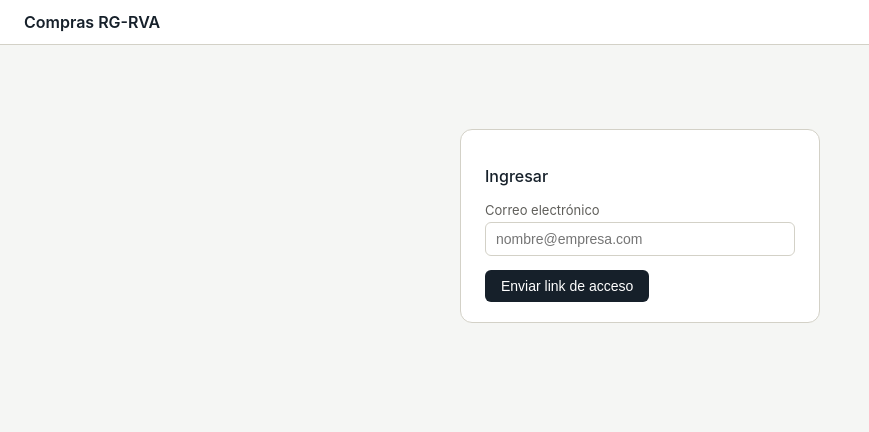
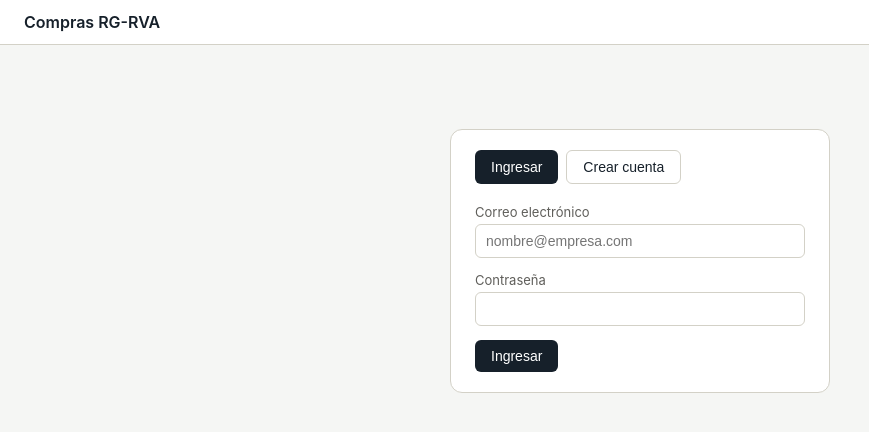
Before and after one commit to FacundoASM/compras-rg-rva, a Next.js app: page /login in a window 1280 px wide. Shown: the top 432 px of the page, without its empty margins (0-869 px from the left). Built offline with nearby package versions, Linux system fonts and the light colour scheme; no server answers.

Commit message:
Login con usuario y contraseña

```diff
--- /dev/null
+++ b/app/components/BotonSalir.tsx
@@ -0,0 +1,21 @@
+"use client";
+
+import { useRouter } from "next/navigation";
+import { createClient } from "@/lib/supabase/client";
+
+export default function BotonSalir() {
+  const router = useRouter();
+
+  async function salir() {
+    const supabase = createClient();
+    await supabase.auth.signOut();
+    router.push("/login");
+    router.refresh();
+  }
+
+  return (
+    <button className="secondary" onClick={salir} style={{ fontSize: 13, padding: "4px 12px" }}>
+      Salir
+    </button>
+  );
+}
--- a/app/layout.tsx
+++ b/app/layout.tsx
@@ -1,5 +1,6 @@
 import "./globals.css";
 import { getPerfilActual } from "@/lib/supabase/server";
+import BotonSalir from "./components/BotonSalir";
 import Link from "next/link";
 
 export const metadata = { title: "Compras RG-RVA" };
@@ -22,12 +23,16 @@ export default async function RootLayout({
               {(perfil.rol === "aprobador" || perfil.rol === "superusuario") && (
                 <Link href="/aprobacion">Aprobación</Link>
               )}
+              {perfil.rol === "compras" && (
+                <Link href="/aprobacion">Pedidos</Link>
+              )}
               {perfil.rol === "superusuario" && (
                 <Link href="/admin/perfiles">Perfiles</Link>
               )}
               <span className="perfil-chip">
                 {perfil.nombre} · {perfil.rol}
               </span>
+              <BotonSalir />
             </nav>
           )}
         </header>
--- a/app/login/page.tsx
+++ b/app/login/page.tsx
@@ -1,35 +1,73 @@
 "use client";
 
 import { useState } from "react";
+import { useRouter } from "next/navigation";
 import { createClient } from "@/lib/supabase/client";
 
 export default function LoginPage() {
+  const router = useRouter();
+  const [modo, setModo] = useState<"ingresar" | "registrar">("ingresar");
   const [email, setEmail] = useState("");
-  const [enviado, setEnviado] = useState(false);
+  const [password, setPassword] = useState("");
   const [error, setError] = useState("");
+  const [cargando, setCargando] = useState(false);
 
-  async function enviarLink(e: React.FormEvent) {
+  async function enviar(e: React.FormEvent) {
     e.preventDefault();
-    if (!email) {
-      setError("Ingresá tu correo");
+    if (!email || !password) {
+      setError("Completá correo y contraseña");
+      return;
+    }
+    if (modo === "registrar" && password.length < 6) {
+      setError("La contraseña debe tener al menos 6 caracteres");
       return;
     }
     setError("");
+    setCargando(true);
     const supabase = createClient();
-    const { error } = await supabase.auth.signInWithOtp({ email });
-    if (error) setError(error.message);
-    else setEnviado(true);
+
+    const { error } =
+      modo === "ingresar"
+        ? await supabase.auth.signInWithPassword({ email, password })
+        : await supabase.auth.signUp({ email, password });
+
+    setCargando(false);
+
+    if (error) {
+      setError(traducirError(error.message));
+      return;
+    }
+
+    router.push("/pedidos/nuevo");
+    router.refresh();
   }
 
   return (
-    <div className="card" style={{ maxWidth: 360, margin: "60px auto" }}>
-      <p style={{ fontWeight: 500, marginBottom: 16 }}>Ingresar</p>
-      {enviado ? (
-        <p style={{ fontSize: 14 }}>
-          Te enviamos un link de acceso a {email}. Revisá tu correo.
-        </p>
-      ) : (
-        <form onSubmit={enviarLink}>
+    <div className="card" style={{ maxWidth: 380, margin: "60px auto" }}>
+      <div style={{ display: "flex", gap: 8, marginBottom: 20 }}>
+        <button
+          type="button"
+          className={modo === "ingresar" ? "" : "secondary"}
+          onClick={() => {
+            setModo("ingresar");
+            setError("");
+          }}
+        >
+          Ingresar
+        </button>
+        <button
+          type="button"
+          className={modo === "registrar" ? "" : "secondary"}
+          onClick={() => {
+            setModo("registrar");
+            setError("");
+          }}
+        >
+          Crear cuenta
+        </button>
+      </div>
+
+      <form onSubmit={enviar}>
         <label>Correo electrónico</label>
         <input
           type="email"
@@ -37,14 +75,43 @@ export default function LoginPage() {
           value={email}
           onChange={(e) => setEmail(e.target.value)}
         />
+        <label>Contraseña</label>
+        <input
+          type="password"
+          placeholder={modo === "registrar" ? "Mínimo 6 caracteres" : ""}
+          value={password}
+          onChange={(e) => setPassword(e.target.value)}
+        />
         {error && (
           <p style={{ color: "var(--danger-txt)", fontSize: 13, marginTop: -8, marginBottom: 12 }}>
             {error}
           </p>
         )}
-          <button type="submit">Enviar link de acceso</button>
+        <button type="submit" disabled={cargando}>
+          {cargando
+            ? "Un momento..."
+            : modo === "ingresar"
+            ? "Ingresar"
+            : "Crear cuenta"}
+        </button>
       </form>
+
+      {modo === "registrar" && (
+        <p style={{ fontSize: 12, color: "var(--muted)", marginTop: 16, marginBottom: 0 }}>
+          Al crear la cuenta entrás como solicitante. El administrador te asigna
+          nombre, área y rol.
+        </p>
       )}
     </div>
   );
 }
+
+function traducirError(mensaje: string) {
+  if (mensaje.includes("Invalid login credentials"))
+    return "Correo o contraseña incorrectos";
+  if (mensaje.includes("already registered"))
+    return "Ese correo ya tiene una cuenta. Probá ingresando.";
+  if (mensaje.includes("Password should be"))
+    return "La contraseña debe tener al menos 6 caracteres";
+  return mensaje;
+}
```
Also changed, not shown: 1 other file (tests, documents, lock files or other folders). Lines whose indentation alone changed are shown as unchanged.
